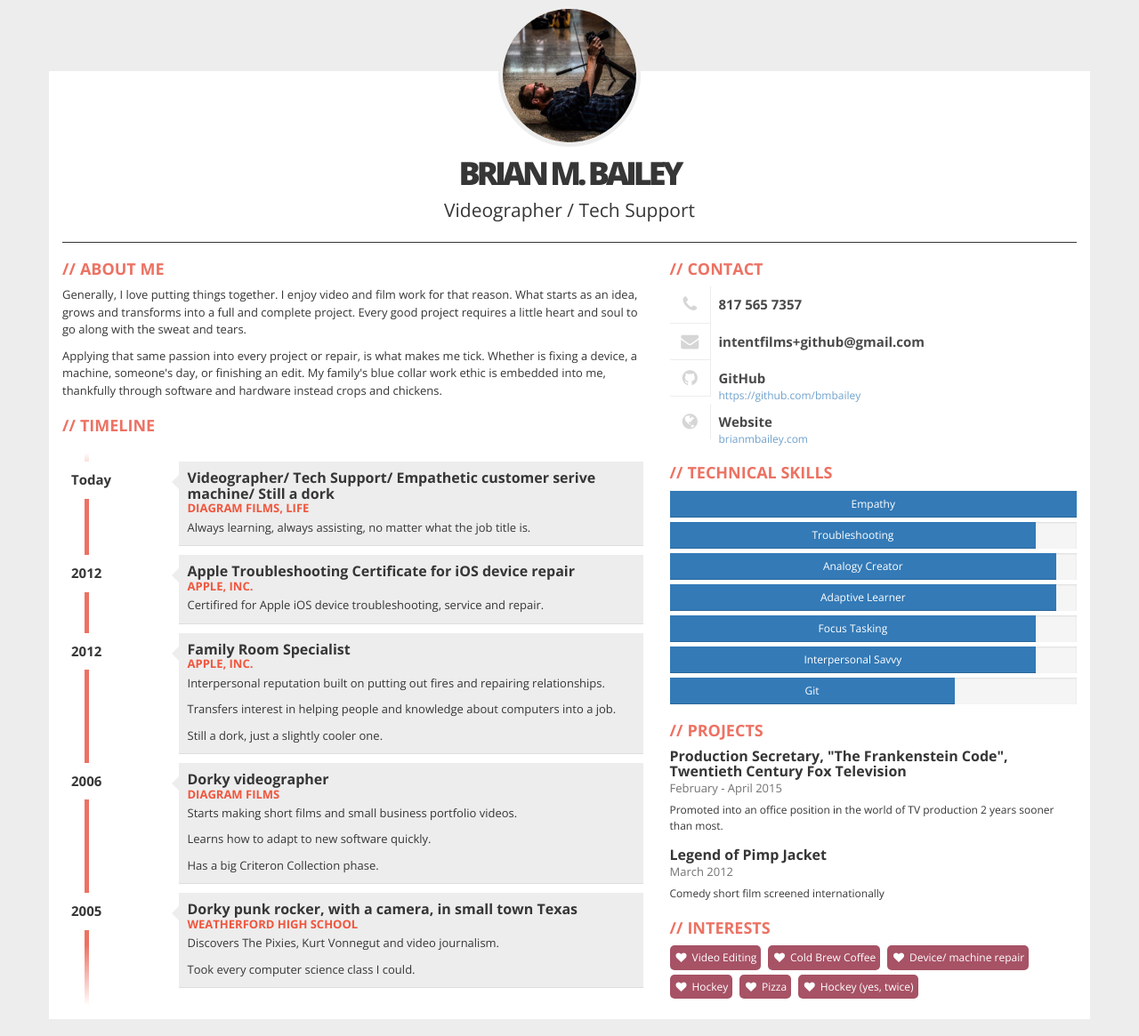
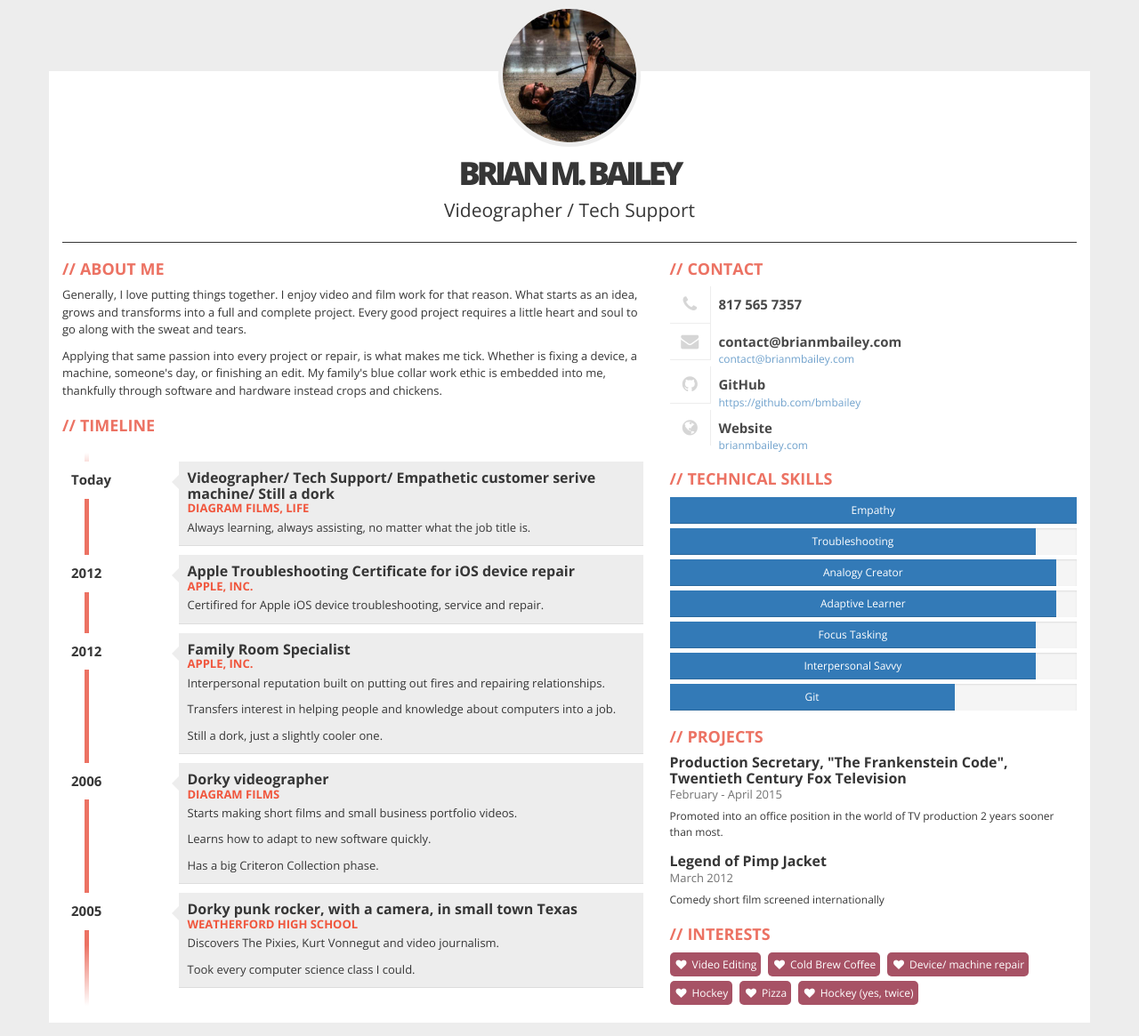
Before and after one commit to Bmbailey/Resume, a Jekyll site: the page built from index.html, in a window 1280 px wide. Shown: the whole page at 89% size. Built offline with Jekyll 4.4.1, drawn with Linux system fonts in a browser that asks for light colours; nearby versions of some CDN libraries.

Commit message:
edit to email, added link

```diff
--- a/_data/contacts.yml
+++ b/_data/contacts.yml
@@ -2,7 +2,8 @@
   title: 817 565 7357
 
 - icon: envelope
-  title: intentfilms+github@gmail.com
+  title: contact@brianmbailey.com
+  link: contact@brianmbailey.com
 
 - icon: github
   title: GitHub
```
